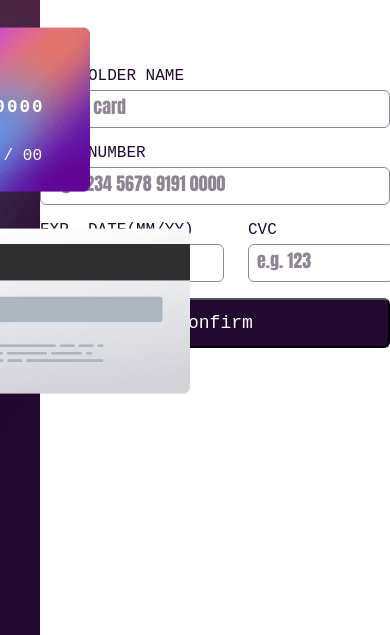
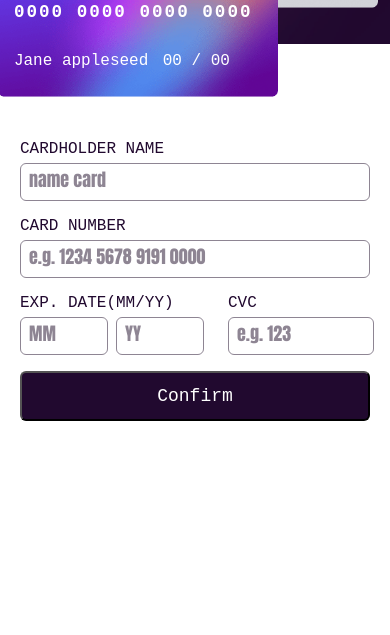
Before and after one commit to Michelegallo997/paycard, a website: page index.html in a window 390 px wide. Shown: the part 209-844 px from the top of the page. Drawn offline with Linux system fonts and the light colour scheme.

Commit message:
PayCard_4

```diff
--- a/app.js
+++ b/app.js
@@ -0,0 +1,16 @@
+const cardNumber=document.getElementById("number");
+const numberInp=document.getElementById("card_number");
+
+const cardName=document.getElementById("name");
+const nameInp=document.getElementById("card_name");
+
+const cardMonth=document.getElementById("month");
+const monthInp=document.getElementById("card_month");
+
+const cardYear=document.getElementById("year");
+const yearInp=document.getElementById("card_year");
+
+const cardCvc=document.getElementById("cvc");
+const cvcInp=document.getElementById("card_cvc");
+
+const submitBtn=document.getElementById("submit_btn");
--- a/sass/query/1023.scss
+++ b/sass/query/1023.scss
@@ -10,16 +10,16 @@
             .card_logo{
                 width: 50px;
             }
-            #cvc{
-                top: 42%;
-                right: 12%;
-            }
         }
     }
     .back_card{
         img{
             width: 300px;
         }
+        #cvc{
+                top: 42%;
+                right: 12%;
+            }
     }
 
 }
--- a/sass/query/767.scss
+++ b/sass/query/767.scss
@@ -1,9 +1,49 @@
 @media screen and (max-width:767px) {
 
+main{
 
+    .container{
+    flex-direction: column;
 
+    .left_seccion{
+        width: 100%;
+        min-height: 30vh;
+        background-image: url(/images/bg-main-mobile.png);
 
-
-
-
+    .card{
+        flex-direction: column-reverse;
+        left: 61%;
+        top: 60%;
+        gap: 0;
+        .front_card{
+            z-index: 100;
+            img{
+                width: 280px;
+            }
+            .card_container{
+                #number{
+                    font-size: 1.1rem;
+                }
+                .card_logo{
+                    width: 50px;
+                }
+            }
+        }
+        .back_card{
+            transform: translateY(70px);
+            img{
+                width: 280px;
+            }
+            #cvc{
+                    top: 42%;
+                    right: 12%;
+                }
+        }
+    }
+    }
+    .right_seccion{
+        margin-top:6rem;
+    }
+    }
 }
+}
--- a/sass/style.scss
+++ b/sass/style.scss
@@ -2,3 +2,4 @@
 @import"./base/base";
 @import"./pages/paycard";
 @import"./query/1023.scss";
+@import"./query/767.scss";
```
Also changed, not shown: index.html (+1 -1 lines), css/style.css.
